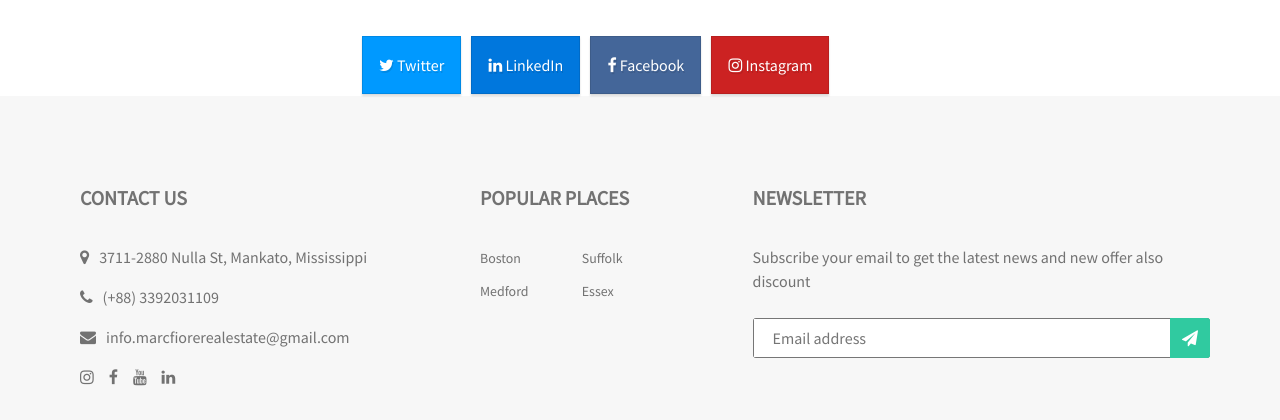
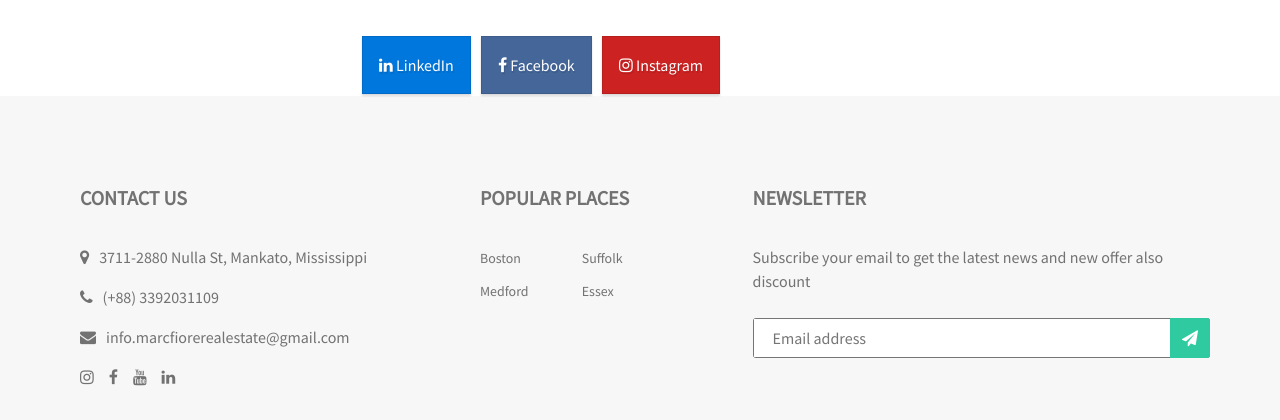
Before and after one commit to jitendraameo/marc-realstate, a Django app: page /social-media in a window 1280 px wide. Shown: the part 652-1072 px from the top of the page. Run offline with Django 3.2, Linux system fonts and the light colour scheme; some libraries are stand-ins or nearby versions.

```diff
--- a/templates/buyer/blog.html
+++ b/templates/buyer/blog.html
@@ -27,9 +27,9 @@
             <div style="width:50%; margin:30px auto; height: 30px">
 
                 <div id="wrap">
-                    <a class="social-btn twitter" href="#">
+                    <!-- <a class="social-btn twitter" href="#">
                         <i class="fa fa-twitter"></i> Twitter
-                    </a>
+                    </a> -->
 
                     <a class="social-btn linkedin" href="https://www.linkedin.com/in/marc-fiore-a4361723/">
                         <i class="fa fa-linkedin"></i> LinkedIn
```
